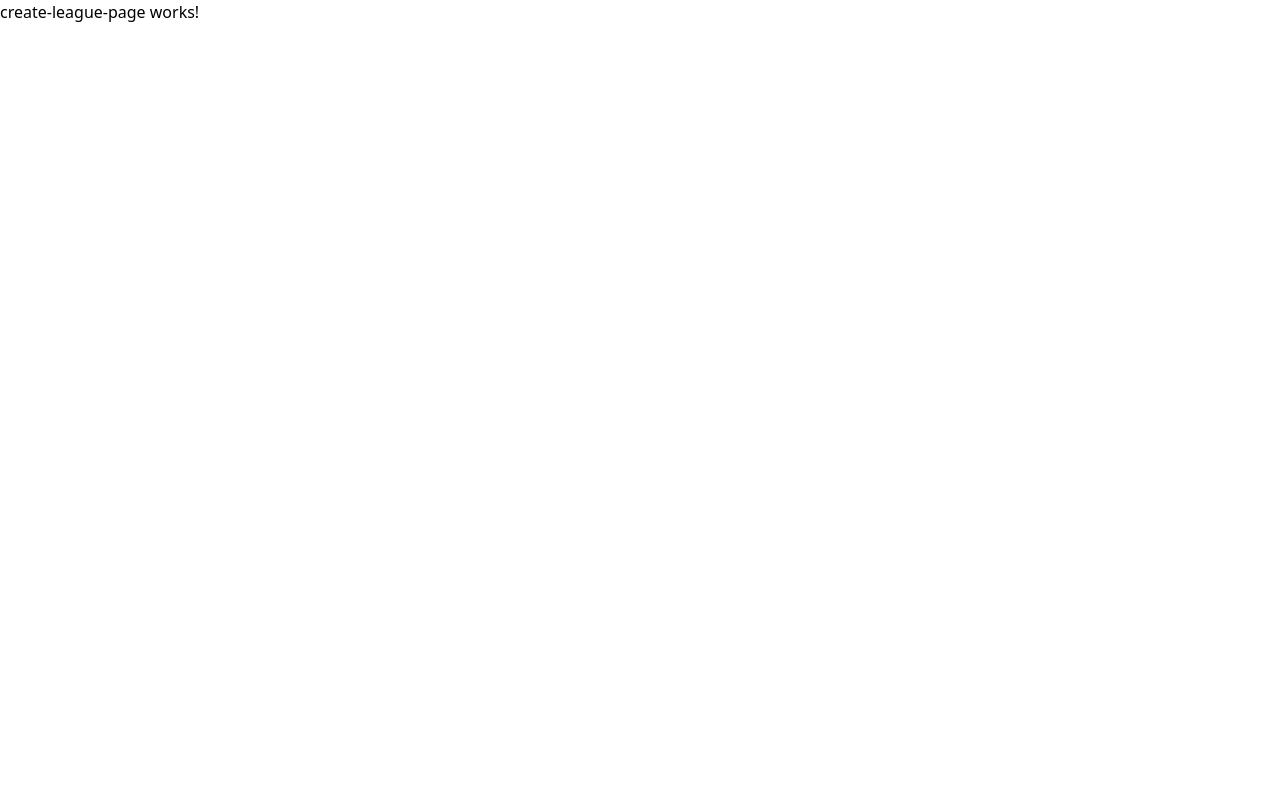
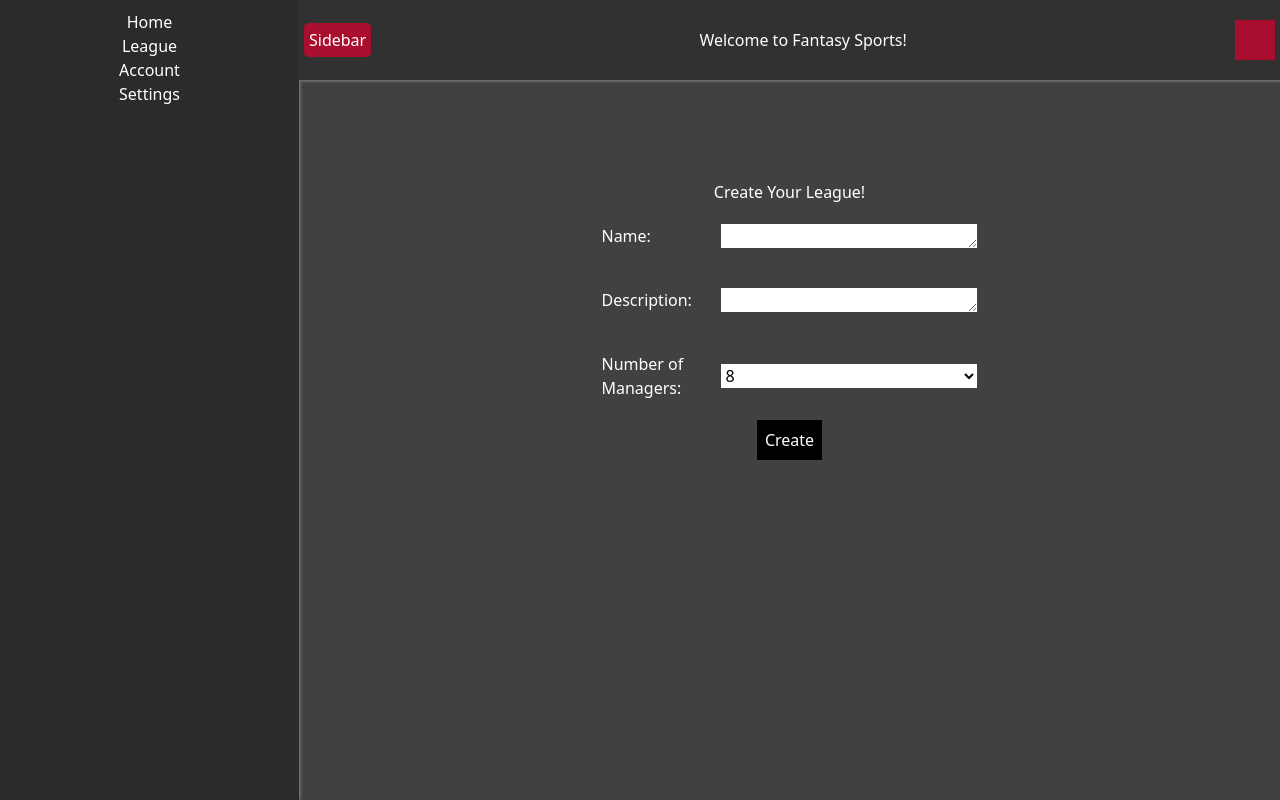
Before and after one commit to joncar221/fantasy-sports-app, an Angular app: page /createleague in a window 1280 px wide. Built offline with nearby package versions, Linux system fonts and the light colour scheme.

Commit message:
Updated create league page design

```diff
--- a/src/app/create-league-page/create-league-page.css
+++ b/src/app/create-league-page/create-league-page.css
@@ -0,0 +1,23 @@
+.content {
+  height: 90%;
+  display: flex;
+  flex-direction: column;
+  align-items: center;
+  justify-content: flex-start;
+  padding: 100px;
+  color: white;
+}
+
+textarea {
+  background-color: white;
+  width: 20vw;
+  height: 3vh;
+  color: black;
+}
+
+select {
+  background-color: white;
+  color: black;
+  width: 20vw;
+  height: 3vh;
+}
--- a/src/app/create-league-page/create-league-page.html
+++ b/src/app/create-league-page/create-league-page.html
@@ -1 +1,28 @@
-<p>create-league-page works!</p>
+@if (sidebarService.getData()) {
+  <app-sidebar />
+}
+<div class="main">
+  <app-header-bar />
+  <div class="content">
+    <h1>Create Your League!</h1>
+
+    <div class="flex p-5">
+      <label class="w-30">Name:</label>
+      <textarea></textarea>
+    </div>
+
+    <div class="flex p-5">
+      <label class="w-30">Description:</label>
+      <textarea></textarea>
+    </div>
+
+    <div class="flex items-center p-5">
+      <label class="w-30">Number of Managers:</label>
+      <select>
+        <option value="8">8</option>
+      </select>
+    </div>
+
+    <button class="bg-black p-2">Create</button>
+  </div>
+</div>
--- a/src/app/create-league-page/create-league-page.ts
+++ b/src/app/create-league-page/create-league-page.ts
@@ -1,9 +1,14 @@
-import { Component } from '@angular/core';
+import { Component, inject } from '@angular/core';
+import { HeaderBar } from '../header-bar/header-bar';
+import { SidebarService } from '../sidebar-service';
+import { Sidebar } from '../sidebar/sidebar';
 
 @Component({
   selector: 'app-create-league-page',
-  imports: [],
+  imports: [HeaderBar, Sidebar],
   templateUrl: './create-league-page.html',
   styleUrl: './create-league-page.css',
 })
-export class CreateLeaguePage {}
+export class CreateLeaguePage {
+  protected sidebarService = inject(SidebarService);
+}
--- a/src/styles.css
+++ b/src/styles.css
@@ -7,6 +7,13 @@ app-home {
 }
 
 app-league {
+  width: 100vw;
+  height: 100vh;
+  background-color: rgb(65, 65, 65);
+  display: flex;
+}
+
+app-create-league-page {
   width: 100vw;
   height: 100vh;
   background-color: rgb(65, 65, 65);
```
